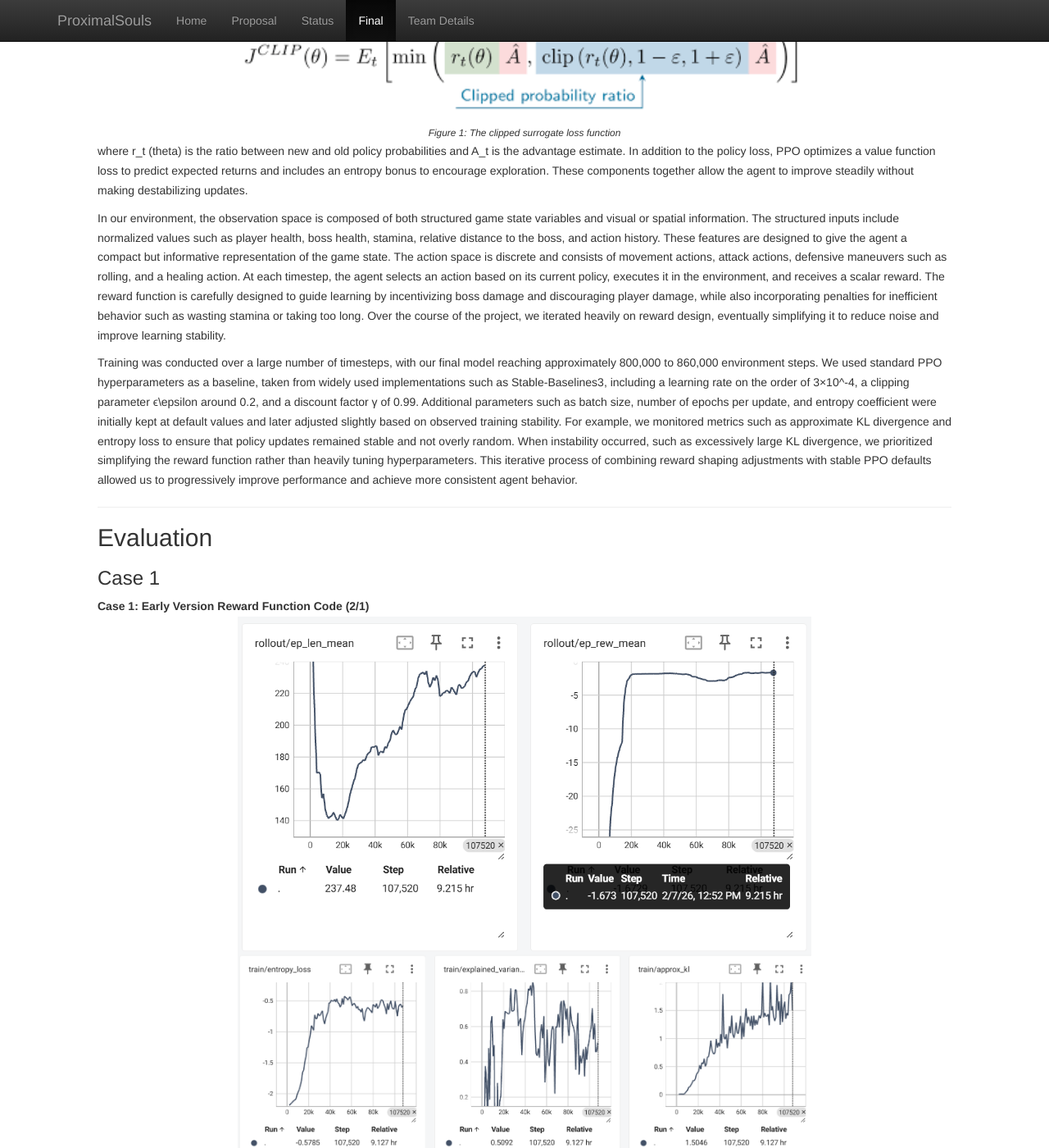
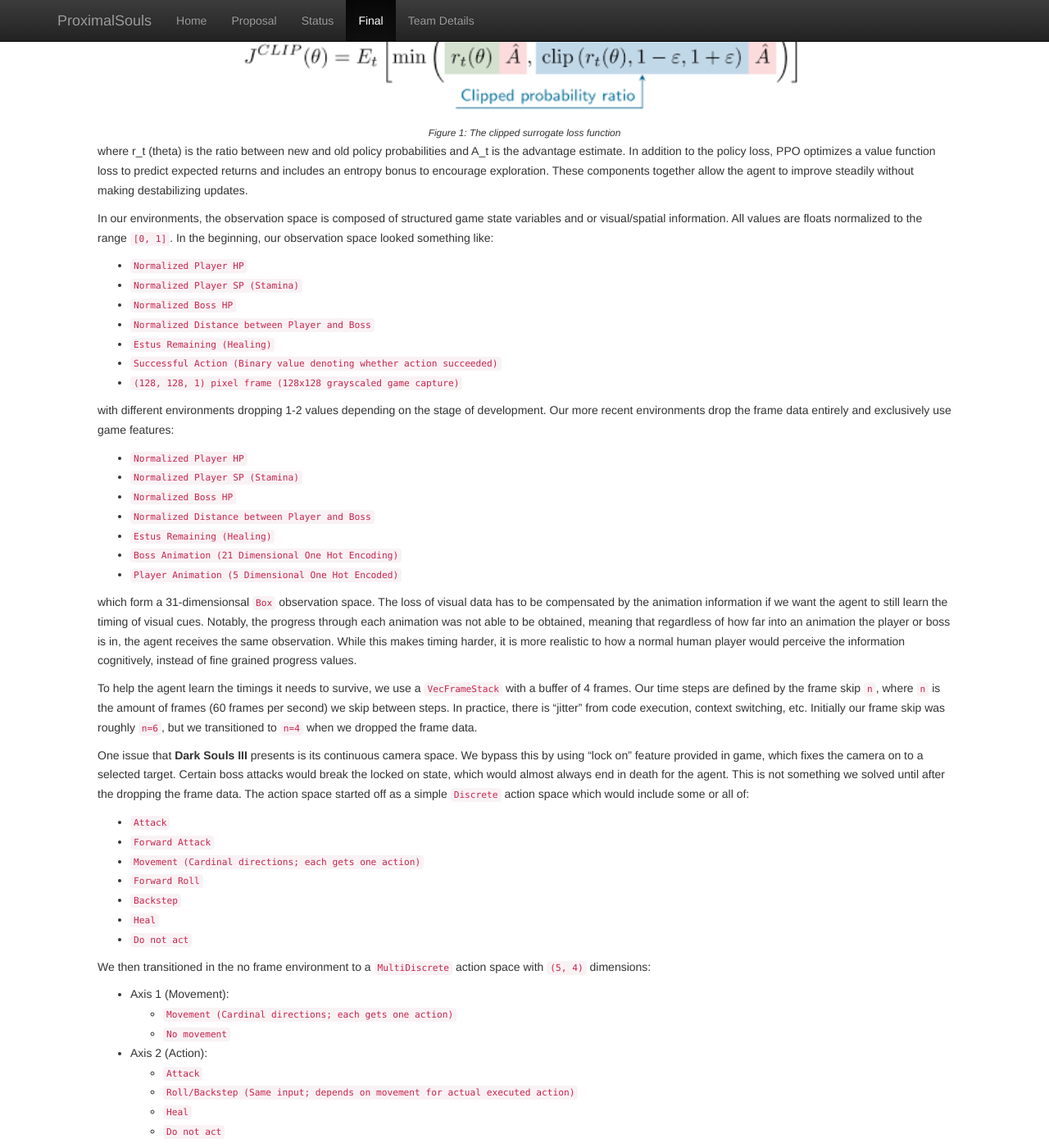
Before and after one commit to dustinlgit/darksouls-ai, a Jekyll site: the page built from docs/final.md, in a window 1280 px wide and 1400 px high, scrolled down 957 px. Shown: the whole window at 82% size. Built offline with Jekyll 4.4.1, drawn with Linux system fonts in a browser that asks for light colours; nearby versions of some CDN libraries; some of the changed text lies outside the part shown.

Commit message:
changed approach and more styling

```diff
--- a/docs/css/custom.css
+++ b/docs/css/custom.css
@@ -36,8 +36,8 @@ body > .container {
   margin: 20px 0;
 }
 
-.container > {
-  margin-bottom: 25px;
+.container > * {
+  margin-bottom: 30 !important;
 }
 
 .footer > .container {
@@ -58,3 +58,39 @@ figure {
   width: 100%;
   height: auto;
 }
+
+/* styling so code blocks look right */
+summary {
+  cursor: pointer;
+  background: #eaeaea;
+  padding: 10px;
+  border-radius: 6px;
+}
+
+details[open] summary {
+  background: #d6e4ff;
+}
+
+/* Remove default arrow */
+summary {
+  list-style: none;
+  cursor: pointer;
+}
+
+/* Remove arrow in Chrome/Safari */
+summary::-webkit-details-marker {
+  display: none;
+}
+
+/* Custom arrow */
+summary::before {
+  content: "▶";
+  display: inline-block;
+  margin-right: 8px;
+  transition: transform 0.2s ease;
+}
+
+/* Rotate when open */
+details[open] summary::before {
+  transform: rotate(90deg);
+}
--- a/docs/final.md
+++ b/docs/final.md
@@ -39,9 +39,58 @@ Our primary method uses Proximal Policy Optimization (PPO), a policy-gradient re
 
 where r_t (theta) is the ratio between new and old policy probabilities and A_t is the advantage estimate. In addition to the policy loss, PPO optimizes a value function loss to predict expected returns and includes an entropy bonus to encourage exploration. These components together allow the agent to improve steadily without making destabilizing updates.
 
-In our environment, the observation space is composed of both structured game state variables and visual or spatial information. The structured inputs include normalized values such as player health, boss health, stamina, relative distance to the boss, and action history. These features are designed to give the agent a compact but informative representation of the game state. The action space is discrete and consists of movement actions, attack actions, defensive maneuvers such as rolling, and a healing action. At each timestep, the agent selects an action based on its current policy, executes it in the environment, and receives a scalar reward. The reward function is carefully designed to guide learning by incentivizing boss damage and discouraging player damage, while also incorporating penalties for inefficient behavior such as wasting stamina or taking too long. Over the course of the project, we iterated heavily on reward design, eventually simplifying it to reduce noise and improve learning stability.
+In our environments, the observation space is composed of structured game state variables and or visual/spatial information. All values are floats normalized to the range `[0, 1]`. In the beginning, our observation space looked something like:
+- `Normalized Player HP`
+- `Normalized Player SP (Stamina)`
+- `Normalized Boss HP`
+- `Normalized Distance between Player and Boss`
+- `Estus Remaining (Healing)`
+- `Successful Action (Binary value denoting whether action succeeded)`
+- `(128, 128, 1) pixel frame (128x128 grayscaled game capture)`
 
-Training was conducted over a large number of timesteps, with our final model reaching approximately 800,000 to 860,000 environment steps. We used standard PPO hyperparameters as a baseline, taken from widely used implementations such as Stable-Baselines3, including a learning rate on the order of 3×10^-4, a clipping parameter ϵ\epsilon around 0.2, and a discount factor γ of 0.99. Additional parameters such as batch size, number of epochs per update, and entropy coefficient were initially kept at default values and later adjusted slightly based on observed training stability. For example, we monitored metrics such as approximate KL divergence and entropy loss to ensure that policy updates remained stable and not overly random. When instability occurred, such as excessively large KL divergence, we prioritized simplifying the reward function rather than heavily tuning hyperparameters. This iterative process of combining reward shaping adjustments with stable PPO defaults allowed us to progressively improve performance and achieve more consistent agent behavior.
+with different environments dropping 1-2 values depending on the stage of development. Our more recent environments drop the frame data entirely and exclusively use game features:
+- `Normalized Player HP`
+- `Normalized Player SP (Stamina)`
+- `Normalized Boss HP`
+- `Normalized Distance between Player and Boss`
+- `Estus Remaining (Healing)`
+- `Boss Animation (21 Dimensional One Hot Encoding)`
+- `Player Animation (5 Dimensional One Hot Encoded)`
+
+which form a 31-dimensionsal `Box` observation space. The loss of visual data has to be compensated by the animation information if we want the agent to still learn the timing of visual cues. Notably, the progress through each animation was not able to be obtained, meaning that regardless of how far into an animation the player or boss is in, the agent receives the same observation. While this makes timing harder, it is more realistic to how a normal human player would perceive the information cognitively, instead of fine grained progress values.
+
+To help the agent learn the timings it needs to survive, we use a `VecFrameStack` with a buffer of 4 frames. Our time steps are defined by the frame skip `n`, where `n` is the amount of frames (60 frames per second) we skip between steps. In practice, there is "jitter" from code execution, context switching, etc. Initially our frame skip was roughly `n=6`, but we transitioned to `n=4` when we dropped the frame data.
+
+One issue that **Dark Souls III** presents is its continuous camera space. We bypass this by using "lock on" feature provided in game, which fixes the camera on to a selected target. Certain boss attacks would break the locked on state, which would almost always end in death for the agent. This is not something we solved until after the dropping the frame data. The action space started off as a simple `Discrete` action space which would include some or all of:
+- `Attack`
+- `Forward Attack`
+- `Movement (Cardinal directions; each gets one action)`
+- `Forward Roll`
+- `Backstep`
+- `Heal`
+- `Do not act`
+
+We then transitioned in the no frame environment to a `MultiDiscrete` action space with `(5, 4)` dimensions:
+- Axis 1 (Movement):
+    - `Movement (Cardinal directions; each gets one action)`
+    - `No movement`
+- Axis 2 (Action):
+    - `Attack`
+    - `Roll/Backstep (Same input; depends on movement for actual executed action)`
+    - `Heal`
+    - `Do not act`
+
+This action space is more analogous to real human gameplay, as well as allowing the agent to perform more gameplay actions without polluting a single discrete space with more hardcoded actions. As an example, the direction of rolling was hardcoded to forward in the original action space. Now, the direction of the roll is based off of the movement axis, opening up the other directions without having to hardcode each direction as a separate action.
+
+At each timestep, the agent selects an action based on its current policy, executes it in the environment, and receives a scalar reward. The reward function was initially designed to guide learning by incentivizing boss damage and discouraging player damage, while also incorporating penalties for inefficient behavior such as wasting stamina or taking too long. Over the course of the project, we iterated heavily on reward design, eventually simplifying it to reduce noise and improve learning stability.
+
+Training was conducted over a variable number of timesteps. Each environment we tested would converge or perform optimally at different points. With our first environments 100,000 steps would be the goal. Our final model has been trained for far longer, reaching approximately 800,000 to 860,000 steps. We used standard PPO hyperparameters as a baseline, taken from widely used implementations such as Stable-Baselines3, including a learning rate on the order of 3e-4, a clipping parameter ϵ around 0.2, and a discount factor γ of 0.99. Additional parameters such as batch size, number of epochs per update, and entropy coefficient were initially kept at default values and later adjusted slightly based on observed training stability. For example, we monitored metrics such as approximate KL divergence and entropy loss to ensure that policy updates remained stable and not overly random. When instability occurred, such as excessively large KL divergence, we prioritized simplifying the reward function rather than heavily tuning hyperparameters. That being said, when we initially transitioned our environment, we did tune a few notable hyperparameters:
+- `n_steps=1024 (default=2048)`
+- `n_epochs=5 (default=10)`
+- `ent_coef=0.01 (default=0.0)`
+- `learning_rate=1e-4 (default=0.0)`
+
+with the rationale being that our observations are cleaner now, so we want to try more exploratory behavior. While we do encourage exploration, with more frequent short-sighted updates, this also introduces more risk of learning "bad" things rapidly. So we lowered the learning rate to another widely used value, to limit how much can be learned at once.
 
 ---
 
@@ -118,13 +167,13 @@ def _calculate_reward(self, prev_player_norm_hp, prev_boss_norm_hp, action):
     </figcaption>
 </figure>
 
-#### Case 1 Quantitative Analysis
+#### **Case 1 Quantitative Analysis**
 
 Looking at our reward function, one might notice it is very complex due to it’s intention to shape behavior towards dealing damage, avoiding damage, keeping within attack range of the boss, killing the boss, survival, and using an Estus Flask (heal) strategically. With all these categories, which our earlier models focused on, have a wide gap for the agent to learn from, since every behavior can lead to a reward number, but shaped by a huge number of categories, which is difficult to define. This, causes the agent to have trouble learning what is right from wrong, due to an unclear definition via noise in our reward function.
 
 Looking into `rollout/ep_len_mean` in *Figure 2* , we can see at first, the episode length is very short, but as time goes on, episodes get longer, meaning the agent is learning how to survive. However, analyzing the agent’s behavior in the qualitative analysis below proves this survival was incentivized through an exploitations of a survival reward, which was not intended. Looking at the `rollout/ep_rew_mean` in *Figure 2*, shows that for the first roughly 20k steps, the agent is not doing well, but then slowly starts increasing it’s reward heavily. This can be attributed to the same survival reward exploitation. The `train/approx_kl` in *Figure 2* shows a rise from 0 to about 1.5, which is pretty high for PPO, meaning that the policy was not stable enough for the agent to learn. The `train/explained_variance` oscillated a lot and ended up at 0.5, which is not super close to 1.0 (the target value), meaning that the agent is not able to predict returns, which makes updates noisy and unreliable. So the entropy loss ends up climbing and plateauing around -0.5 which means the policy just grew to be uncertain, since negative indicates the policy is more random, and it steadily stayed at this -0.5 range.
 
-#### Case 1 Qualitative Analysis
+#### **Case 1 Qualitative Analysis**
 
 <iframe
     src="https://www.youtube.com/embed/-yDiVhrWwZ4"
@@ -244,13 +293,13 @@ def _calculate_reward(self, prev_player_norm_hp, prev_boss_norm_hp, action):
     </figcaption>
 </figure>
 
-#### Case 2 Quantitative Analysis
+#### **Case 2 Quantitative Analysis**
 
 For another look into one of our intermediate models, our observation space was still based on game internal values and a pixel frame. However, this time, our reward function was even more detailed than our earlier one. Boss damage reward was increased from 2 to 12, the death penalty also increased from -2 to -6. This time, we also added a time pressure penalty of -0.007 per step, which was meant to stop the initial survival reward exploitation. Player damage was also increased to player damage multiplied by 5, and a scale of how low the agent’s HP is relative to it’s total HP. Despite, these specified changes, the graphs show that the agent fails to converge to a steady combative behavior. The `episode/boss_dmg` in *Figure 3* shows consistent oscillation, ranging from about 50 and 500, which tells us the model does not converge to a behavior that leads to similar amounts of damage throughout episodes. In terms of “success”, which would mean a boss kill, the model was only able to get one across 89,325 steps. Since metrics such as boss damage, varied a lot per episode, this success could be attributed to luck, instead of a stable policy. Additionally, the `episode/player_dmg` in *Figure 3* was averaged around a high value (~400-1200), meaning that the low HP scale multiplier for damage taken was as effective since there was no clear decrease in the agent’s damage taken during training.
 
 The training values tell use more about why this model failed in certain aspects. For example, `train/approx_kl` in *Figure 3* should lean towards a value of 0.02, but instead started at about 0.4, and climbs to about 0.88, meaning the updates are too large, making the policy unstable.  Looking at `train/explained_variance` in *Figure 3*, we can also see values changing throughout, and eventually landing at 0.31, which is worse than Case 1’s 0.5. Thus, this model has a hard time predicting returns, which is probably due to the more complex reward shaping compared to Case 1, making it hard to estimate consistently. Finally, `train/entropy_loss` climbs from a very negative value of -1.3 towards -0.7 by the end, which is still more random than Case 1’s endpoint of -0.5. This means the policy is still uncertain and has not committed to a reliable policy, causing stats such as player damage and boss damage to very hugely per episode. Overall these trends, suggest scaling up reward magnitudes, adding time pressure, and generally having a more specific heal reward setup brought up the underlying issue of reward complexity and signal noise we had struggled to identify as a problem.
 
-#### Case 2 Qualitative Analysis
+#### **Case 2 Qualitative Analysis**
 
 <iframe
     src="https://www.youtube.com/embed/uVrzh4vpu6A"
@@ -330,15 +379,15 @@ def _calculate_reward(self, prev_player_norm_hp, prev_boss_norm_hp, player_norm_
     </figcaption>
 </figure>
 
-#### Case 3 Quantitative Analysis
+#### **Case 3 Quantitative Analysis**
 
 For our most recent, and most trained model, the reward function was extremely simple compared to our previous tests. For our first ~400,000 steps of this model, we only gave a huge positive reward for doing damage to the boss. Then, we decided to tweak the function to add a penalty for the player taking damage, which was ran up until around 600,000 steps. As seen in the graphs, the “small” penalty was `normalized damage taken * 4`, while the boss damage was `normalized damage dealt * 10`. This changed behavior dramatically, as the player no longer did as much damage to the boss as seen by the huge decline in `rollout/avg_boss_dmg` in *Figure 4*. After realizing the reward tweak was too over dominating, we lowered the damage taken reward to a scaler of 1.5. After this change, average boss damage was higher than we had seen initially, meaning it is possible the agent was learning how to maneuver better possibly due to the mishap of the initial huge penalty given to taking damage.
 
 The rollout metrics have shown an upward trend, constituting learning over the long almost 6 day training. The `rollout/ep_rew_mean` in *Figure 4* shows a huge increase, then of course a downward trend in the section where we added an overbearing penalty to damage taken. This is followed by a huge upward trend, once the penalty weightings were adjusted properly. For episode length, if we look at the `rollout/ep_len_mean` in *Figure 4*, it climbs from around 150 to 400 before settling around 180 by the end of training. This suggests the agent had explored survival tactics, such as rolling and dodging rather than just attacking the boss with the `normalized damage taken * 4` penalty. The success rate logged in `rollout/success_rate` is the rate at which we killed the boss, which fluctuates a lot throughout training, and hovered around 2-4%. On the other hand, our `rollout/best_win_rate`, which was a metric of how many wins the agent achieved in a moving window of 100 episodes, which peaked at around 9.09%, which was significantly better than in our previous Case 1 and 2 environments, with nearly 0 successes. Additonally, the `rollout/avg_boss_dmg` in *Figure 4* is continuting to grow. It remains around 634 by the end of training, and the graph indicates the agent is increasing it’s damage to the boss across episodes.
 
-Another metric that has improved is the `train/approx_kl`, which has stayed around 0-0.01 for the entirety of our 860,000 steps, and ending at 0.0042, which is far closer to the healthier range of PPO (0.02) than Case 1’s 1.5 and Case 2’s 0.88. We can derive that due to the simplified reward function, we produced a consistent, more controlled reward output, which allowed policy updates to stay small and steady. The train/entropy_loss stays in the -1.8 to -2.4 range, which compared to Case 1 and 2 was more negative, indicating the policy was more decisive and committed to certain actions which yielded a stable similar reward each episode. As for the train/explained_variance, it oscillates between 0.4 and 0.8, ending at around 0.45. Compared to Case 1 (0.5) and Case 2 (0.31), Case 3 sits in the middle. The important difference though, is the shape of the graphs. For example, Case 1 and Case 2 had graphs that were chaotic from the start, where Case 3 climbs in the middle of training, before dropping back down. This suggests the dodge/roll defensive actions were learning well, before the policy was changed to encourage more damage. Although the target value is 1.0, the reason it never gets to this value, is mostly likely because the boss has varied patterns of attacks, and a single mistimed action could lead to the episode’s end which could have been going well up until that point.
+Another metric that has improved is the `train/approx_kl`, which has stayed around 0-0.01 for the entirety of our 860,000 steps, and ending at 0.0042, which is far closer to the healthier range of PPO (0.02) than Case 1’s 1.5 and Case 2’s 0.88. We can derive that due to the simplified reward function, we produced a consistent, more controlled reward output, which allowed policy updates to stay small and steady. The `train/entropy_loss` stays in the -1.8 to -2.4 range, which compared to Case 1 and 2 was more negative, indicating that the policy was more decisive and committed to certain actions which yielded a stable similar reward each episode. As for the `train/explained_variance`, it oscillates between 0.4 and 0.8, ending at around 0.45. Compared to Case 1 (0.5) and Case 2 (0.31), Case 3 sits in the middle. The important difference though, is the shape of the graphs. For example, Case 1 and Case 2 had graphs that were chaotic from the start, whereas Case 3 climbs in the middle of training, before dropping back down. This suggests the dodge/roll defensive actions were learning well, before the policy was changed to encourage more damage. Although the target value is 1.0, the reason it never gets to this value, is mostly likely because the boss has varied patterns of attacks, and a single mistimed action could lead to the episode’s end which could have been going well up until that point.
 
-#### Case 3 Qualitative Analysis
+#### **Case 3 Qualitative Analysis**
 
 <iframe
     src="https://www.youtube.com/embed/Lb8OTMaF1oY"
@@ -352,31 +401,37 @@ One important thing to note is that the agent no longer has any healing rewards,
 
 ## Resources Used
 
-[List all resources that were meaningful to your project. Be comprehensive about AI tool usage.]
-
-## **Papers & Publications:**
-
 ## **Code & Libraries:**
-
-https://github.com/dustinlgit/darksouls-ai
+- Stable-Baselines3 for the PPO implementation and training framework
+- Gymnasium to build our custom **Dark Souls III** environment
+- [pymem](https://pypi.org/project/Pymem/) for reading structured game state values directly from **Dark Souls III** memory
+- [The Grand Archives](https://github.com/The-Grand-Archives/Dark-Souls-III-CT-TGA) for providing a foundation for memory data extraction
+- [vgamepad](https://github.com/yannbouteiller/vgamepad) (virtual XBox360 controller), which utilizes [ViGEmBus](https://github.com/nefarius/ViGEmBus), for executing agent actions
+- [mss](https://pypi.org/project/mss/) for capturing game frames
+- [Boss Arena](https://www.nexusmods.com/darksouls3/mods/1854) mod for **Dark Souls III**, which enables rapid access to the boss encounter and significantly reduces reset time between episodes, improving training efficiency and experimental control
+- [Source Code](https://github.com/dustinlgit/darksouls-ai) for ProximalSouls
 
 ## **Documentation & Tutorials:**
-
+- [Stable-Baselines3 PPO](https://stable-baselines3.readthedocs.io/en/master/modules/ppo.html) documentation
 - If you are interested in a more detailed look into our quantitative results, [**here**](https://www.notion.so/f916c32285374e89a0cf2b161c35af28?pvs=21) is a spreadsheet put together by Leah of her specific runs and documentation throughout training.
 
 ## **Other Websites / Links:**
+- [Black Myth Unified](https://jack-emerald.github.io/BlackMyth-Unified_Mind/index.html) is a past group that tackled another "soulslike" game, giving us the inspiration for this project
+- [Omni's Hackpad](https://badecho.com/index.php/2020/09/25/hacking-dark-souls-iii-part-1/) for giving us the idea to extract features directly from memory instead of through frame data
 
 **AI Tools Used:**
-
 - Tools: ChatGPT, Claude, Gemini
     - Used for:
-        - clarifying PPO theory and debugging conceptual reinforcement learning issues
-        - refining reward design
-        - improving report clarity
-        - debugging codebase
+        - Clarifying PPO theory and debugging conceptual reinforcement learning issues
+        - Refining reward design
+        - Improving report clarity
+        - Debugging codebase
+        - Example snippets for libraries
     - Where it appears:
         - Project Summary
         - Various parts of the environment code
             - `controller.py` mostly AI generated with manual tweaking
-            - most code was not directly generated
-                - built off AI examples
+            - Translating certain assembly portions of [The Grand Archives](https://github.com/The-Grand-Archives/Dark-Souls-III-CT-TGA) to Python
+            - Most code was not directly generated but tweaked/debugged
+        - Callbacks in `train.py`
+        - Formatting/styling of the report was tweaked with the help of AI
```
